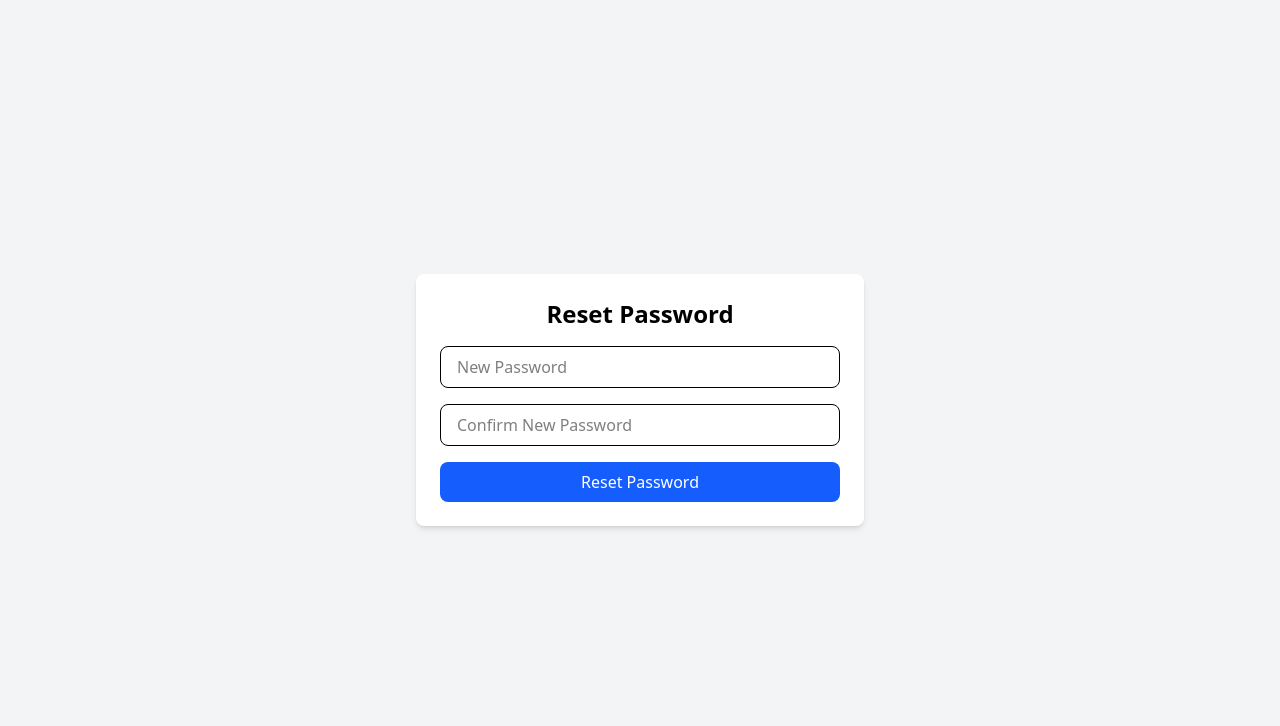
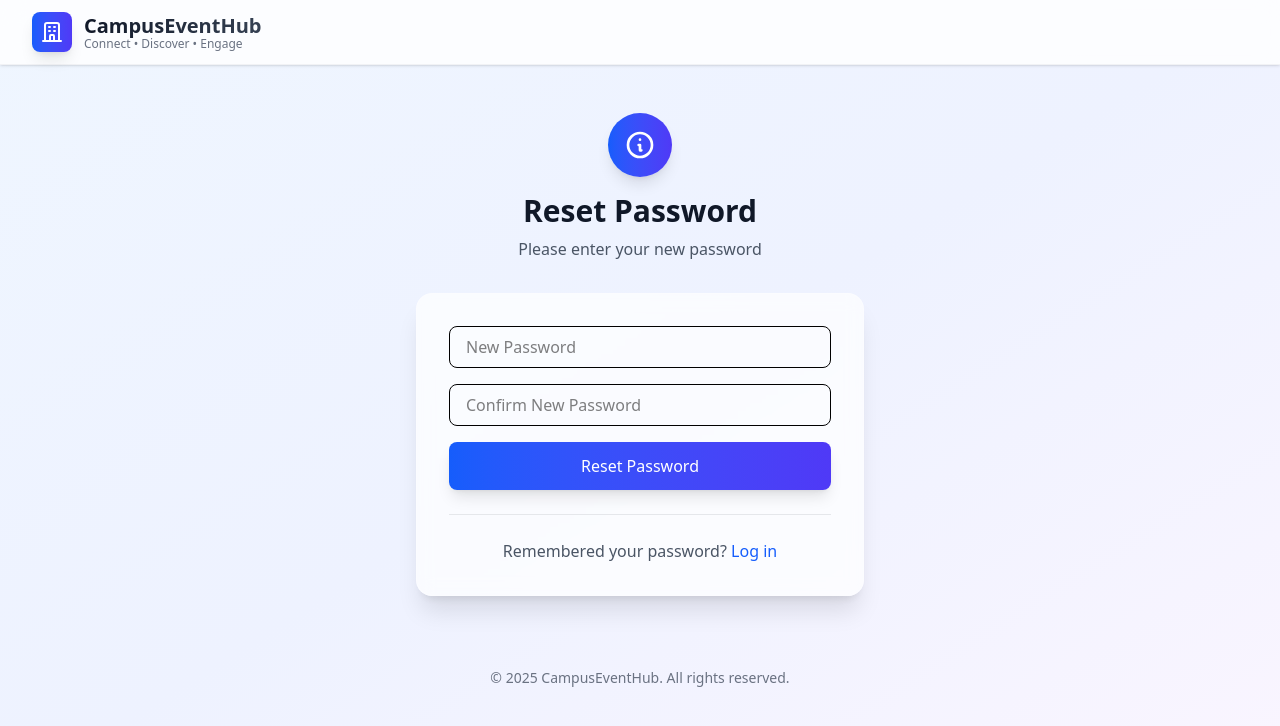
Before and after one commit to springboardmentor1317s-hub/campus-eventhub-team1, a React (Vite) app in the folder frontend/: page /reset-password in a window 1280 px wide. Shown: the top 726 px of the page. Built offline with nearby package versions, Linux system fonts and the light colour scheme.

Commit message:
updated with main

```diff
--- a/frontend/package.json
+++ b/frontend/package.json
@@ -15,7 +15,6 @@
     "react": "^19.0.0",
     "react-dom": "^19.0.0",
     "react-router-dom": "^7.8.2",
-    "react-select": "^5.10.2",
     "tailwindcss": "^4.0.15"
   },
   "devDependencies": {
--- a/frontend/src/pages/ResetPassword.jsx
+++ b/frontend/src/pages/ResetPassword.jsx
@@ -52,9 +52,56 @@ const ResetPassword = () => {
   };
 
   return (
-    <div className="min-h-screen flex items-center justify-center bg-gray-100 px-4">
-      <div className="bg-white p-6 rounded-lg shadow-md w-full max-w-md">
-        <h2 className="text-2xl font-bold mb-4 text-center">Reset Password</h2>
+    <div className="min-h-screen bg-gradient-to-br from-blue-50 via-indigo-50 to-purple-50">
+      {/* Custom Navbar */}
+      <nav className="bg-white/80 backdrop-blur-md border-b border-gray-200/50 shadow-sm sticky top-0 z-40">
+        <div className="max-w-7xl mx-auto px-4 sm:px-6 lg:px-8">
+          <div className="flex justify-between items-center h-16">
+            {/* Logo and Brand */}
+            <div className="flex items-center">
+              <a href="/" className="flex items-center group">
+                <div className="relative">
+                  <div className="w-10 h-10 bg-gradient-to-r from-blue-600 to-indigo-600 rounded-lg flex items-center justify-center shadow-lg group-hover:shadow-xl transition-shadow">
+                    <svg className="h-6 w-6 text-white" fill="none" viewBox="0 0 24 24" stroke="currentColor">
+                      <path strokeLinecap="round" strokeLinejoin="round" strokeWidth={2} d="M19 21V5a2 2 0 00-2-2H7a2 2 0 00-2 2v16m14 0h2m-2 0h-5m-9 0H3m2 0h5M9 7h1m-1 4h1m4-4h1m-1 4h1m-5 10v-5a1 1 0 011-1h2a1 1 0 011 1v5m-4 0h4" />
+                    </svg>
+                  </div>
+                </div>
+                <div className="ml-3">
+                  <span className="text-xl font-bold bg-gradient-to-r from-gray-900 to-gray-700 bg-clip-text text-transparent">
+                    CampusEventHub
+                  </span>
+                  <div className="text-xs text-gray-500 -mt-1">Connect • Discover • Engage</div>
+                </div>
+              </a>
+            </div>
+          </div>
+        </div>
+      </nav>
+
+      <div className="flex justify-center items-center px-4 py-12">
+        <div className="w-full max-w-md">
+          {/* Header */}
+          <div className="text-center mb-8">
+            <div className="inline-flex items-center justify-center w-16 h-16 bg-gradient-to-r from-blue-600 to-indigo-600 rounded-full mb-4 shadow-lg">
+              <svg className="w-8 h-8 text-white" fill="none" stroke="currentColor" viewBox="0 0 24 24">
+                <path strokeLinecap="round" strokeLinejoin="round" strokeWidth="2" d="M13 16h-1v-4h-1m1-4h.01M21 12a9 9 0 11-18 0 9 9 0 0118 0z" />
+              </svg>
+            </div>
+            <h1 className="text-3xl font-bold text-gray-900 mb-2">Reset Password</h1>
+            <p className="text-gray-600">Please enter your new password</p>
+          </div>
+
+          {/* Main Card */}
+          <div className="bg-white/70 backdrop-blur-sm shadow-xl rounded-2xl p-8 border border-white/20">
+            {message && (
+              <div className="bg-red-50 border border-red-200 rounded-lg p-4 mb-6 flex items-center">
+                <svg className="w-5 h-5 text-red-500 mr-3" fill="currentColor" viewBox="0 0 20 20">
+                  <path fillRule="evenodd" d="M10 18a8 8 0 100-16 8 8 0 000 16zM8.707 7.293a1 1 0 00-1.414 1.414L8.586 10l-1.293 1.293a1 1 0 101.414 1.414L10 11.414l1.293 1.293a1 1 0 001.414-1.414L11.414 10l1.293-1.293a1 1 0 00-1.414-1.414L10 8.586 8.707 7.293z" clipRule="evenodd" />
+                </svg>
+                <p className="text-sm text-red-700">{message}</p>
+              </div>
+            )}
 
             <form onSubmit={handleReset} className="space-y-4">
               <input
@@ -76,16 +123,42 @@ const ResetPassword = () => {
               <button
                 type="submit"
                 disabled={loading}
-            className="w-full bg-blue-600 text-white py-2 rounded-lg hover:bg-blue-700 disabled:opacity-50"
+                className="w-full bg-gradient-to-r from-blue-600 to-indigo-600 text-white py-3 rounded-lg hover:from-blue-700 hover:to-indigo-700 transition-all duration-200 font-medium shadow-lg hover:shadow-xl transform hover:-translate-y-0.5 disabled:opacity-50 disabled:cursor-not-allowed disabled:transform-none"
               >
-            {loading ? "Resetting..." : "Reset Password"}
+                {loading ? (
+                  <div className="flex items-center justify-center">
+                    <svg className="animate-spin -ml-1 mr-3 h-5 w-5 text-white" fill="none" viewBox="0 0 24 24">
+                      <circle className="opacity-25" cx="12" cy="12" r="10" stroke="currentColor" strokeWidth="4"></circle>
+                      <path className="opacity-75" fill="currentColor" d="M4 12a8 8 0 018-8V0C5.373 0 0 5.373 0 12h4zm2 5.291A7.962 7.962 0 014 12H0c0 3.042 1.135 5.824 3 7.938l3-2.647z"></path>
+                    </svg>
+                    Processing...
+                  </div>
+                ) : (
+                  "Reset Password"
+                )}
               </button>
             </form>
 
-        {message && (
-          <p className="text-center text-sm text-red-500 mt-4">{message}</p>
-        )}
+            {/* Additional Link */}
+            <div className="text-center mt-6 pt-6 border-t border-gray-200">
+              <p className="text-gray-600">
+                Remembered your password?{" "}
+                <button
+                  onClick={() => navigate("/login")}
+                  className="text-blue-600 hover:text-blue-800 font-medium hover:underline transition-colors"
+                >
+                  Log in
+                </button>
+              </p>
             </div>
+          </div>
+        </div>
+      </div>
+
+      {/* Footer */}
+      <footer className="text-center py-6 text-gray-500 text-sm">
+        © 2025 CampusEventHub. All rights reserved.
+      </footer>
     </div>
   );
 };
```
Lines whose indentation alone changed are shown as unchanged.
